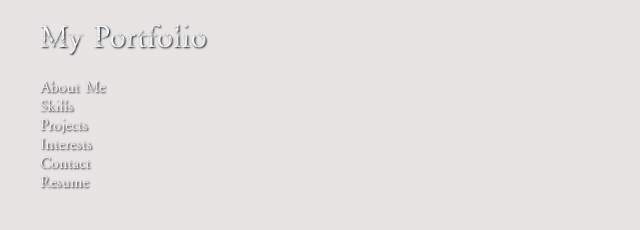
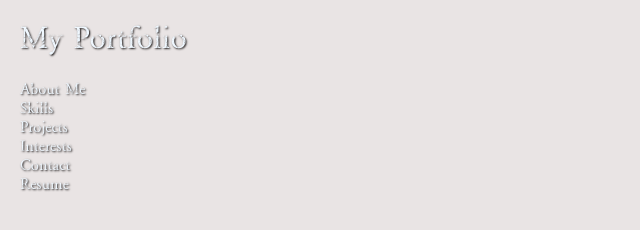
Before and after one commit to SAMEER-40/Portfolio, a plain HTML site: page index.html in a window 1280 px wide. Shown: the whole page, without its empty margins (0-640 px from the left). Drawn offline with Linux system fonts and the light colour scheme.

Commit message:
Update index.html

```diff
--- a/index.html
+++ b/index.html
@@ -25,9 +25,8 @@
     </style>
 </head>
 <body>
-    <h1 style="margin-left: 20px; margin-top: 20px;">My Portfolio</h1>
-
-    <div style="margin-left: 20px; margin-top: 20px;">
+    <h1>My Portfolio</h1>
+    <div>
         <a href="about.html" style="text-decoration: none;">About Me</a><br>
         <a href="skills.html" style="text-decoration: none;">Skills</a><br>
         <a href="projects.html" style="text-decoration: none;">Projects</a><br>
```
